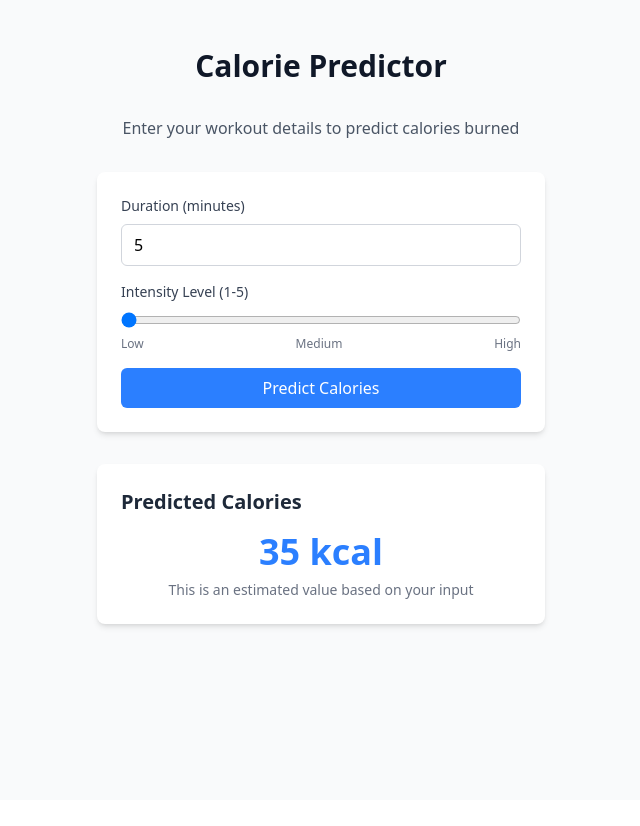
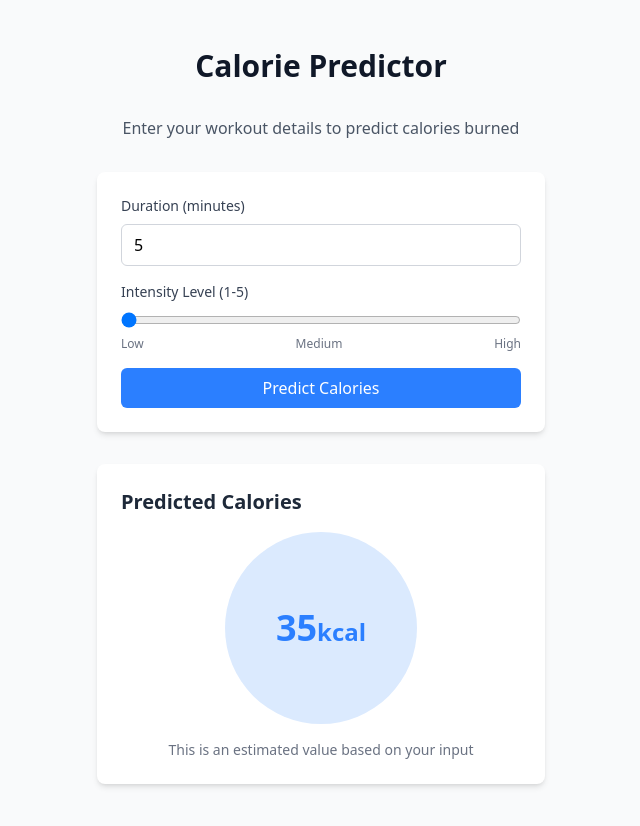
Before and after one commit to Benjaminvarkey/ai-calorie-predictor, a React (Vite) app: page / in a window 1280 px wide. Both pictures are taken after typing "5" into the empty fields and a click on the button "Predict Calories". Shown: the top 826 px of the page, without its empty margins (319-959 px from the left). Before the commit the page ends 800 px from the top, so only its background shows below. Built offline with nearby package versions, Linux system fonts and the light colour scheme.

Commit message:
added animation to calorie result

```diff
--- a/src/App.tsx
+++ b/src/App.tsx
@@ -5,10 +5,18 @@ import { predictCalories } from './utils/caloriePredictor';
 
 function App() {
   const [predictedCalories, setPredictedCalories] = useState<number | null>(null);
+  const [isCalculating, setIsCalculating] = useState(false);
 
-  const handlePrediction = (duration: number, intensity: number) => {
+  const handlePrediction = async (duration: number, intensity: number) => {
+    setIsCalculating(true);
+    setPredictedCalories(null);
+
+    // Simulate a small delay for the animation
+    await new Promise(resolve => setTimeout(resolve, 1500));
+
     const calories = predictCalories(duration, intensity);
     setPredictedCalories(calories);
+    setIsCalculating(false);
   };
 
   return (
@@ -22,7 +30,7 @@ function App() {
         </p>
 
         <InputForm onSubmit={handlePrediction} />
-        <PredictionResult calories={predictedCalories} />
+        <PredictionResult calories={predictedCalories} isCalculating={isCalculating} />
       </div>
     </div>
   );
--- a/src/components/PredictionResult.tsx
+++ b/src/components/PredictionResult.tsx
@@ -1,18 +1,35 @@
 interface PredictionResultProps {
   calories: number | null;
+  isCalculating?: boolean;
 }
 
-const PredictionResult = ({ calories }: PredictionResultProps) => {
-  if (calories === null) return null;
+const PredictionResult = ({ calories, isCalculating }: PredictionResultProps) => {
+  if (calories === null && !isCalculating) return null;
 
   return (
     <div className="mt-8 p-6 bg-white rounded-lg shadow-md max-w-md mx-auto">
       <h2 className="text-xl font-semibold text-gray-800 mb-4">Predicted Calories</h2>
-      <div className="text-4xl font-bold text-blue-500 text-center">
-        {Math.round(calories)} kcal
-      </div>
-      <p className="mt-2 text-sm text-gray-500 text-center">
-        This is an estimated value based on your input
+
+      {isCalculating ? (
+        <div className="flex justify-center items-center">
+          <div className="animate-spin rounded-full h-32 w-32 border-t-2 border-b-2 border-blue-500"></div>
+        </div>
+      ) : calories !== null && (
+        <div className="relative">
+          <div className="w-48 h-48 mx-auto rounded-full bg-blue-100 flex items-center justify-center animate-scale-in">
+            <div className="text-4xl font-bold text-blue-500 animate-fade-in">
+              {Math.round(calories)}
+              <span className="text-2xl">kcal</span>
+            </div>
+          </div>
+        </div>
+      )}
+
+      <p className="mt-4 text-sm text-gray-500 text-center">
+        {isCalculating
+          ? "Calculating your calories..."
+          : "This is an estimated value based on your input"
+        }
       </p>
     </div>
   );
--- a/src/index.css
+++ b/src/index.css
@@ -1 +1,31 @@
 @import "tailwindcss";
+
+@keyframes scale-in {
+  0% {
+    transform: scale(0);
+    opacity: 0;
+  }
+  100% {
+    transform: scale(1);
+    opacity: 1;
+  }
+}
+
+@keyframes fade-in {
+  0% {
+    opacity: 0;
+  }
+  100% {
+    opacity: 1;
+  }
+}
+
+.animate-scale-in {
+  animation: scale-in 0.5s ease-out forwards;
+}
+
+.animate-fade-in {
+  animation: fade-in 0.5s ease-out forwards;
+  animation-delay: 0.3s;
+  opacity: 0;
+}
```
